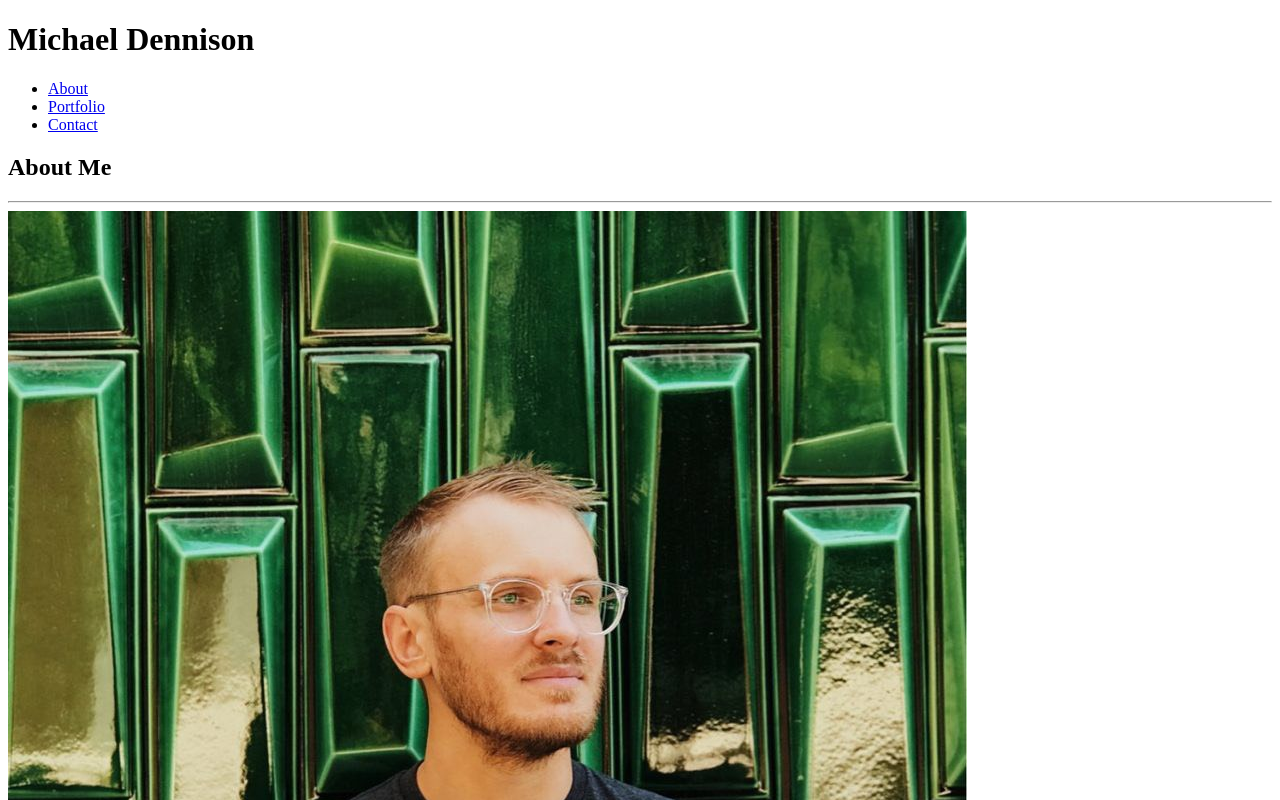
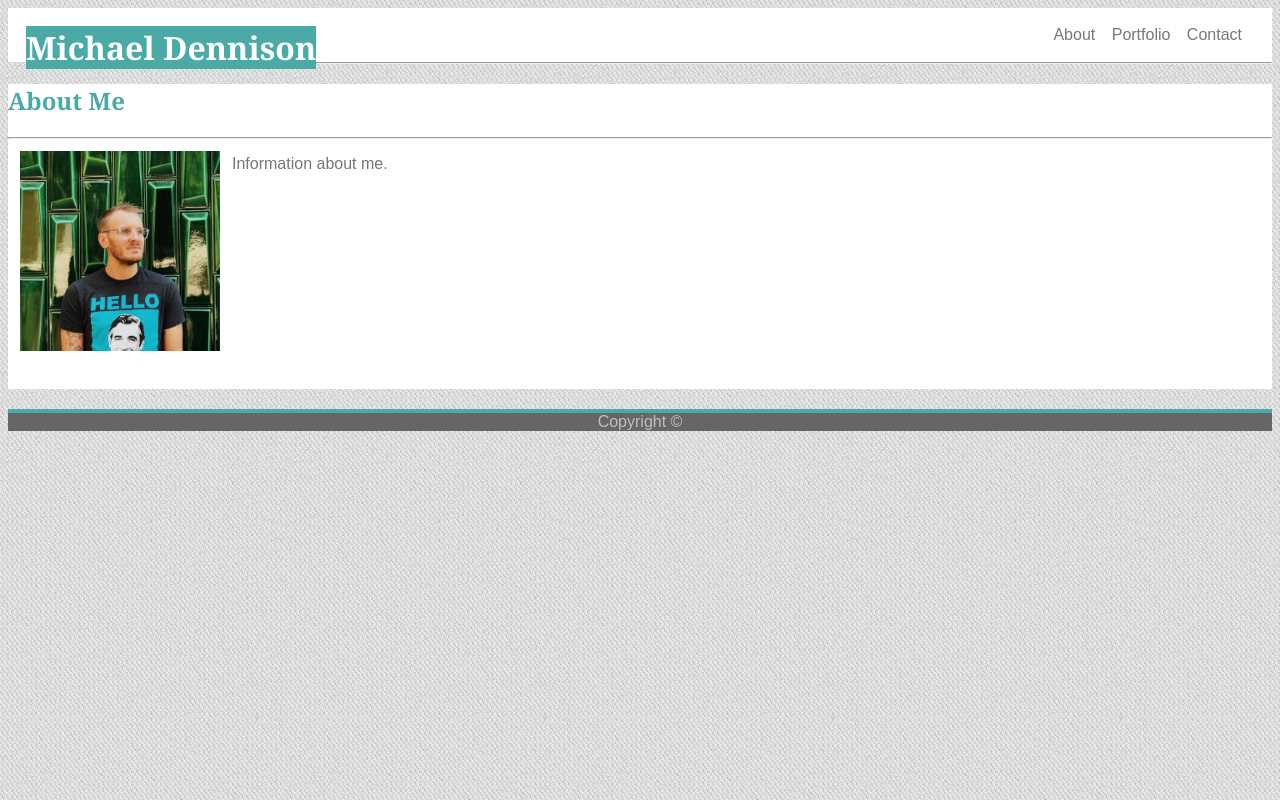
Before and after one commit to miketdennison/Basic-Portfolio, a plain HTML site: page index.html in a window 1280 px wide. Shown: the top 800 px of the page. Drawn offline with Linux system fonts and the light colour scheme.

Commit message:
modified index with corresponding css, still needs some fixing

```diff
--- a/assets/css/style.css
+++ b/assets/css/style.css
@@ -0,0 +1,74 @@
+body {
+    font-family: 'Arial', 'Helvetica Neue', Helvetica, sans-serif;
+    color: #777777;
+    background-image: url("../images/cheap_diagonal_fabric.png")
+
+}
+
+header {
+    clear: both;
+    background-color: #ffffff;
+    border-color: #cccccc;
+    padding: 18px;
+}
+
+h1 {
+    background-color: #4aaaa5;
+    color: #ffffff;
+    font-family: 'Georgia', Times, Times New Roman, serif;
+    margin: 0;
+    float: left;
+}
+
+h2 {
+    clear: both;
+    color: #4aaaa5;
+    font-family: 'Georgia', Times, Times New Roman, serif;
+}
+
+.content {
+    background-color: #ffffff;
+    border-color: #dddddd;
+    padding-bottom: 200px;
+    margin-bottom: 20px;
+}
+
+hr{
+    margin-top: 0px;
+    margin-bottom: 0px;
+}
+
+li {
+    display: inline;
+    margin-right: 12px;
+}
+
+#links {
+    list-style-type: none;
+    margin: 0;
+    padding: 0;
+    overflow: hidden;
+    text-align: right;
+}
+a:link, a:visited {
+    color: #777777;
+    text-decoration: none;
+}
+#profile-picture {
+    width: 200px;
+    height: 200px;
+    margin: 12px;
+    float: left;
+}
+
+#blue-bar {
+    background-color: #4aaaa5;
+    padding: 2px;
+}
+
+footer {
+   clear: both;
+   background-color: #666666;
+   color: silver;
+   text-align: center;
+}
--- a/index.html
+++ b/index.html
@@ -6,6 +6,7 @@
     <meta name="viewport" content="width=device-width, initial-scale=1.0">
     <meta http-equiv="X-UA-Compatible" content="ie=edge">
     <title>Michael Dennison</title>
+    <link rel="stylesheet" type="text/css" href="assets/css/style.css">
 </head>
 
 <body>
@@ -13,20 +14,23 @@
         <h1>
             Michael Dennison
         </h1>
-<ul>
+        <ul id="links">
             <li><a href="index.html">About</a></li>
             <li><a href="portfolio.html">Portfolio</a></li>
             <li><a href="contact.html">Contact</a></li>
         </ul>
     </header>
-<div>
+    <hr>
+    <div class="content">
         <h2>About Me</h2>
         <hr>
-    <img src="assets/images/IMG_1743.jpg">
+        <img id="profile-picture" src="assets/images/IMG_1743.jpg">
         <p>Information about me.</p>
     </div>
 </body>
 <footer>
+    <div id="blue-bar"></div>
     Copyright &copy;
 </footer>
+
 </html>
```
Also changed, not shown: assets/images/cheap_diagonal_fabric.png (added). Lines whose indentation alone changed are shown as unchanged.
